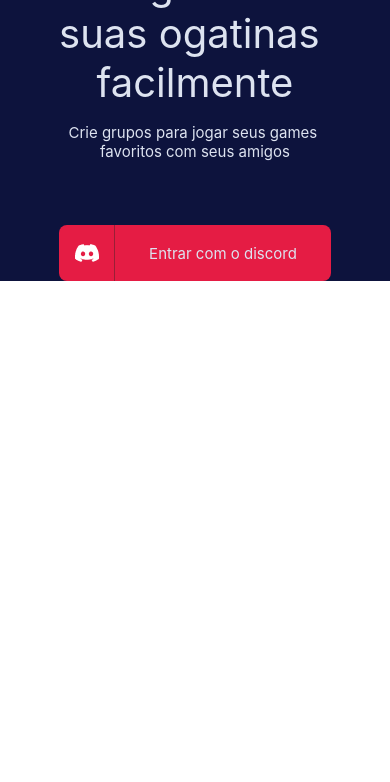
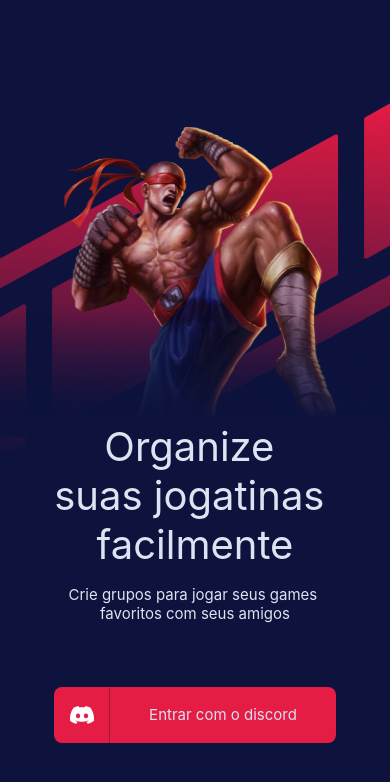
Before and after one commit to EmmanoelBuonafinaTome/gameplay, a React Native app: screen / in a window 390 px wide. Shown: the top 782 px of the page. Built offline with nearby package versions, Linux system fonts and the light colour scheme.

Commit message:
Fix SignIn

```diff
--- a/App.tsx
+++ b/App.tsx
@@ -5,8 +5,6 @@ import { SignIn } from './src/screens/SignIn';
 
 export default function App() {
   return (
-    <View>
-      <SignIn />
-    </View>
+    <SignIn />
   )
 };
--- a/src/components/ButtonIcon/styles.ts
+++ b/src/components/ButtonIcon/styles.ts
@@ -8,7 +8,7 @@ const styles = StyleSheet.create({
     backgroundColor: theme.colors.primary,
     borderRadius: 8,
     flexDirection: 'row',
-    alignItems: 'center'
+    alignItems: 'center',
   },
   title: {
     flex: 1,
--- a/src/screens/SignIn/index.tsx
+++ b/src/screens/SignIn/index.tsx
@@ -4,7 +4,6 @@ import {
   Text,
   Image,
   StatusBar,
-  Button
 } from 'react-native';
 
 import IllustrationImg from '../../assets/illustration.png';
@@ -21,14 +20,13 @@ export function SignIn() {
       />
       <Image
         source={IllustrationImg}
+        resizeMode='stretch'
         style={styles.image}
-        resizeMode='stretch'
       />
-
       <View style={styles.content}>
         <Text style={styles.title}>
           Organize {`\n`}
-          suas ogatinas {`\n`}
+          suas jogatinas {`\n`}
           facilmente
         </Text>
         <Text style={styles.subtitle}>
--- a/src/screens/SignIn/styles.ts
+++ b/src/screens/SignIn/styles.ts
@@ -6,11 +6,11 @@ const styles = StyleSheet.create({
     flex: 1,
     justifyContent: 'center',
     alignItems: 'center',
-    backgroundColor: theme.colors.background
+    backgroundColor: theme.colors.background,
   },
   image: {
     width: '100%',
-    height: '360',
+    height: 360,
   },
   content: {
     marginTop: -40,
```
